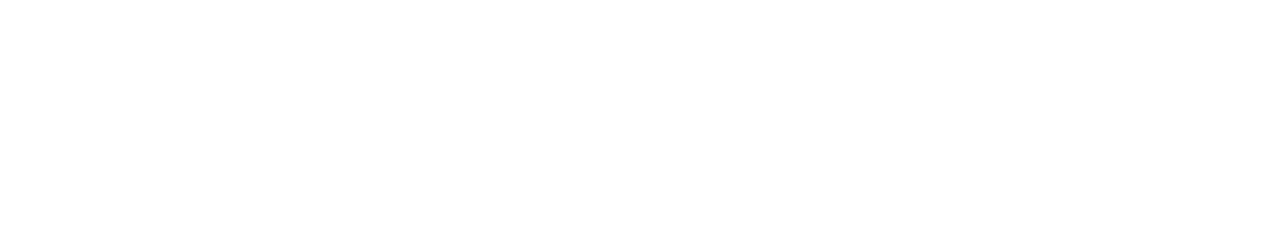
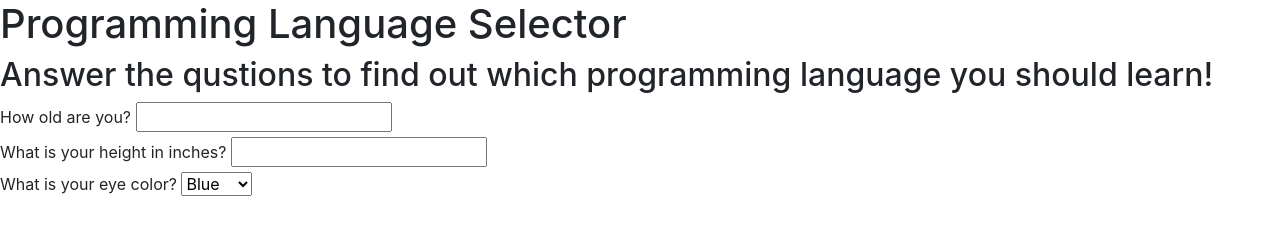
Before and after one commit to Reed-Carter/Programming-Language-Selector, a plain HTML site: page index.html in a window 1280 px wide. Drawn offline with Linux system fonts and the light colour scheme.

Commit message:
create index file which includes a heading and three user input questions

```diff
--- a/index.html
+++ b/index.html
@@ -3,5 +3,22 @@
 <head>
   <link href="css/bootstrap.css" rel="stylesheet" type="text/css" media="all">
   <link href="css/styles.css" rel="stylesheet" type="text/css" media="all">
-  <title>Portfolio Landing Page</title>
+  <title>Programming Language Selector</title>
 </head>
+<body>
+  <h1> Programming Language Selector</h1>
+  <h2> Answer the qustions to find out which programming language you should learn!</h2>
+  <form id="languageSelectorSurvey"></form>
+    <label for="inputAge">How old are you?</label>
+    <input id="inputAge" type="number"><br>
+    <label for="inputHeight" type="number">What is your height in inches?</label>
+    <input id="inputHeight" type="number"><br>
+    <label id="inputEyeColor">What is your eye color?</label>
+    <select id="inputEyeColor" name="eyeColor">
+      <option value="blue">Blue</option>
+      <option value="brown">Brown</option>
+      <option value="green">Green</option>
+
+    </select>
+
+</body>
```
